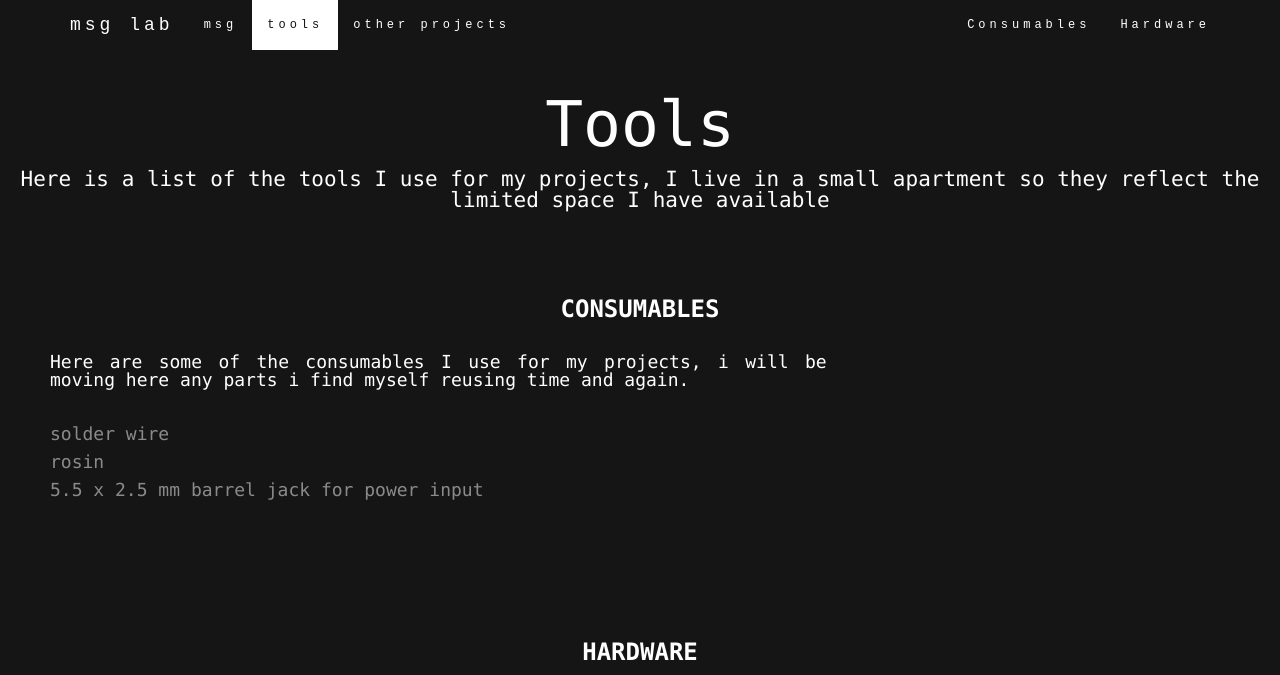
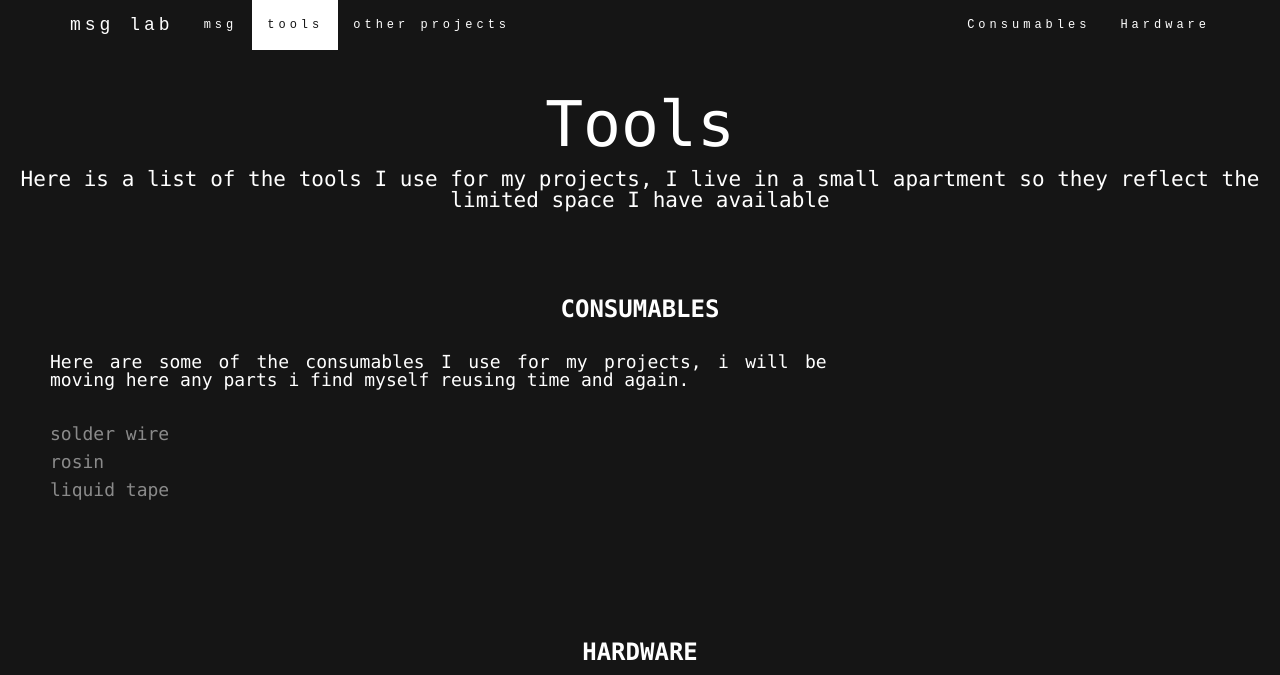
Before and after one commit to msglab/msglab, a Jekyll site: the page html/tools.html, which Jekyll copies as it is, in a window 1280 px wide and 1367 px high, cut to the strip 0-675 px from the top of the window. Built offline with Jekyll 4.4.1, drawn with Linux system fonts in a browser that asks for light colours.

Commit message:
update parts

```diff
--- a/html/msg.html
+++ b/html/msg.html
@@ -138,6 +138,7 @@
         <p><a href="https://amzn.to/2SGIYc5" class="blog-link">3:1 heat shrink with glue</a></p>
         <p><a href="https://amzn.to/2GTSrKc" class="blog-link">micro usb male connectors</a></p>
         <p><a href="https://amzn.to/33K6r2u" class="blog-link">usb male connectors</a></p>
+        <p><a href="https://amzn.to/36LX04v" class="blog-link">5.5 x 2.5 mm barrel jack for power input</a></p>
 
       </div>
     </div>
--- a/html/tools.html
+++ b/html/tools.html
@@ -57,7 +57,7 @@
         <br>
         <p><a href="https://amzn.to/3nvat6w" class="blog-link">solder wire</a></p>
         <p><a href="https://amzn.to/2Gvllkn" class="blog-link">rosin</a></p>
-        <p><a href="https://amzn.to/36LX04v" class="blog-link">5.5 x 2.5 mm barrel jack for power input</a></p>
+        <p><a href="https://amzn.to/3jL15cz" class="blog-link">liquid tape</a></p>
       </div>
     </div>
   </div>
@@ -74,15 +74,12 @@
         Here are the tools I ahve been usign to design and assemble the projects.<br><br>
         Many of them can be replaced by cheaper (or pricier) options, these just happen to be the ones I have.<br>
         &nbsp;<br>
-        <p><a href="https://amzn.to/3jL15cz" class="blog-link">liquid tape</a></p>
         <p><a href="https://amzn.to/3lwLIVT" class="blog-link">solder iron</a></p>
         <p><a href="https://amzn.to/2IcIvfN" class="blog-link">self-healing cutting matt</a></p>
         <p><a href="https://amzn.to/2SFpc0s" class="blog-link">caliper</a></p>
         <p><a href="https://shop.prusa3d.com/en/3d-printers/180-original-prusa-i3-mk3s-kit.html#" class="blog-link">3d printer</a></p>
         <p><a href="https://amzn.to/30OvuiN" class="blog-link">helping hands</a></p>
         <p><a href="https://amzn.to/36Zct1h" class="blog-link">solder reel stand</a></p>
-        <p><a href="tapping tool, not used" class="blog-link"></a></p>
-        <p><a href="tapping tool, not used" class="blog-link"></a></p>
         <p><a href="https://amzn.to/3iKlFZi" class="blog-link">smoke absorber</a></p>
         <p><a href="https://amzn.to/2If0aUd" class="blog-link">screwdriver</a></p>
         <p><a href="https://amzn.to/2SFptAw" class="blog-link">heat gun</a></p>
```
